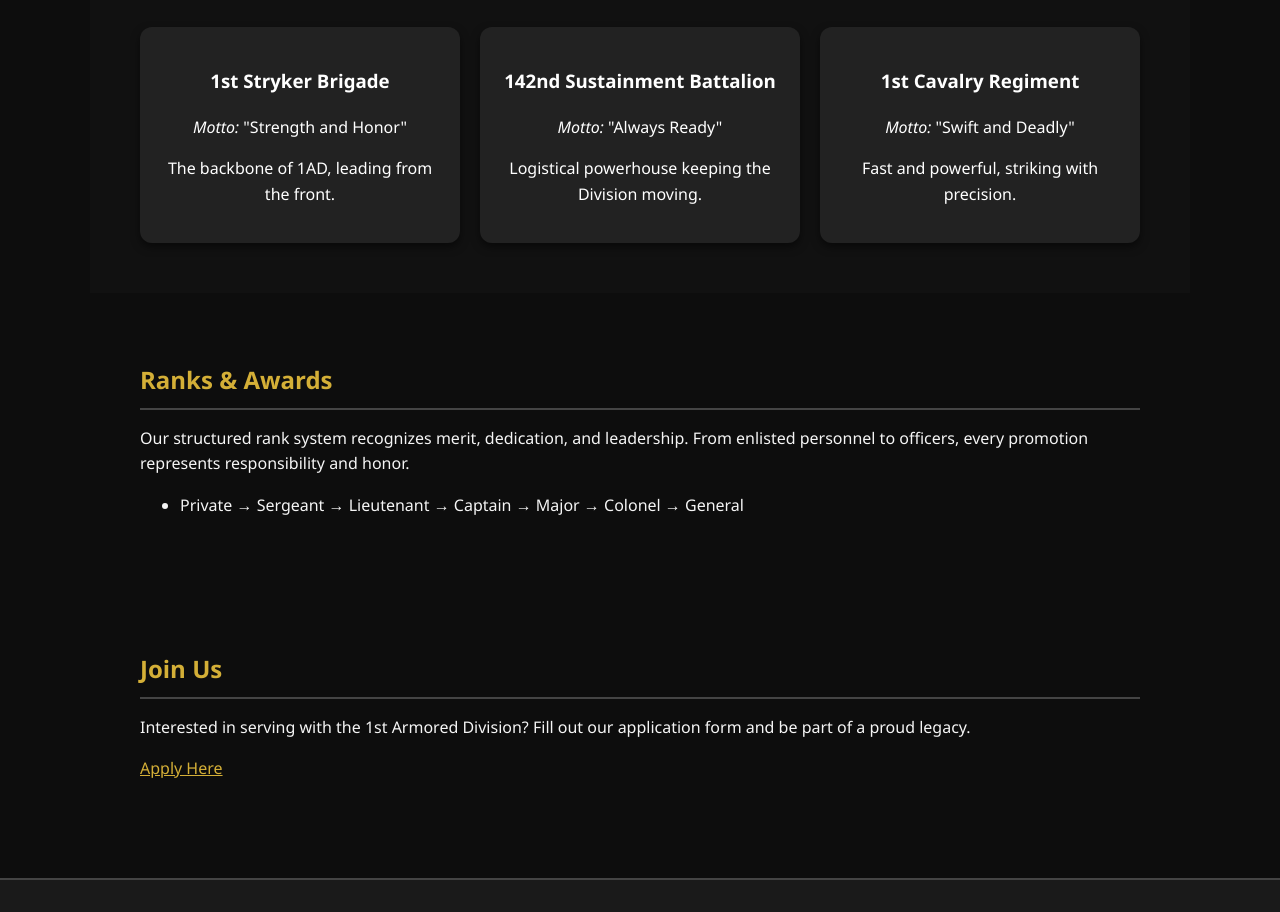
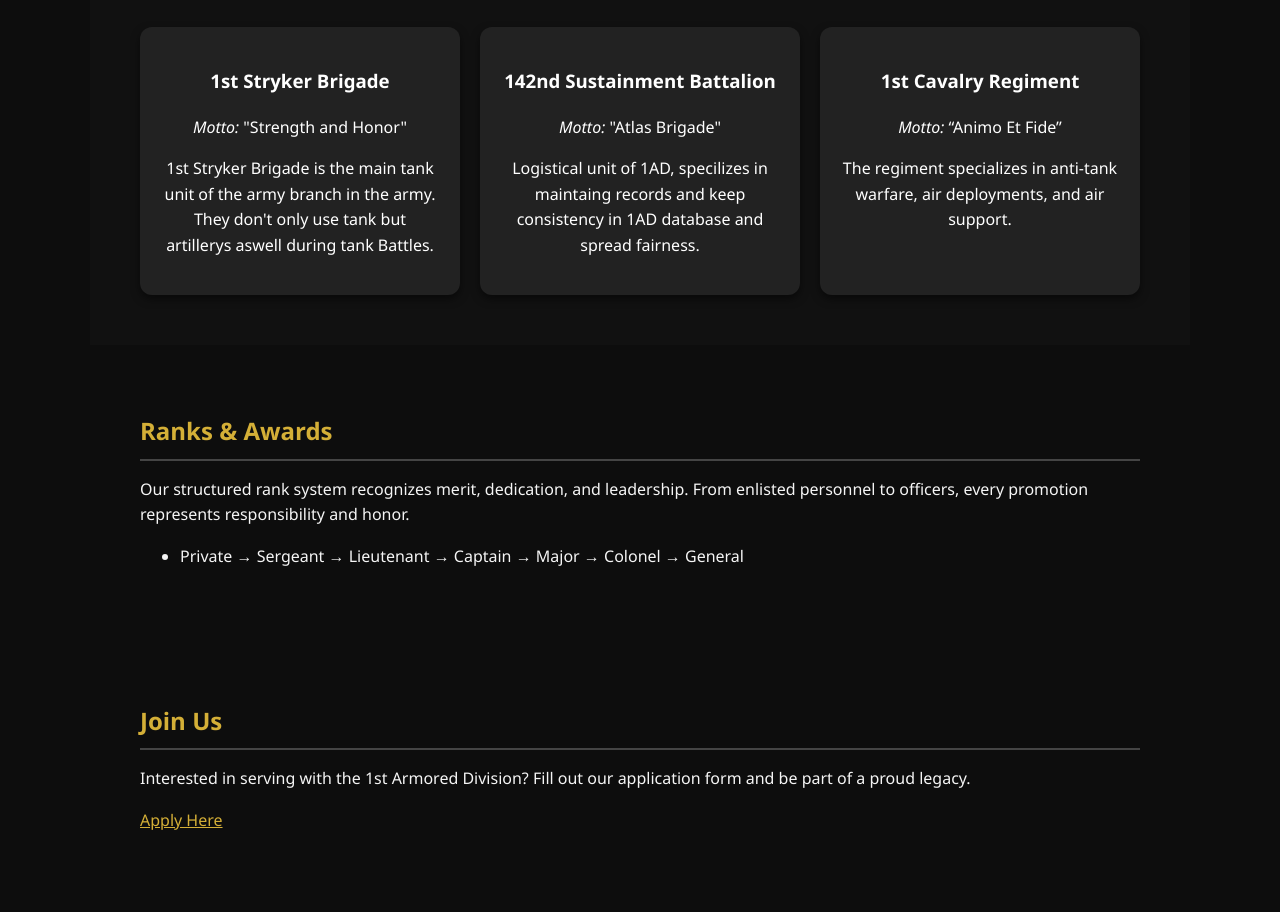
Before and after one commit to lordlucifergod99-glitch/1AD-Website, a plain HTML site: page index.html in a window 1280 px wide. Shown: the part 1091-2003 px from the top of the page. Drawn offline with Linux system fonts and the light colour scheme.

Commit message:
Update index.html

```diff
--- a/index.html
+++ b/index.html
@@ -149,21 +149,21 @@
     <div style="background: #222; border-radius: 12px; padding: 20px; width: 280px; box-shadow: 0 4px 8px rgba(0,0,0,0.5);">
       <h3>1st Stryker Brigade</h3>
       <p><em>Motto:</em> "Strength and Honor"</p>
-      <p>The backbone of 1AD, leading from the front.</p>
+      <p>1st Stryker Brigade is the main tank unit of the army branch in the army. They don't only use tank but artillerys aswell during tank Battles.</p>
     </div>
 
     <!-- 142nd Sustainment Battalion -->
     <div style="background: #222; border-radius: 12px; padding: 20px; width: 280px; box-shadow: 0 4px 8px rgba(0,0,0,0.5);">
       <h3>142nd Sustainment Battalion</h3>
-      <p><em>Motto:</em> "Always Ready"</p>
-      <p>Logistical powerhouse keeping the Division moving.</p>
+      <p><em>Motto:</em> "Atlas Brigade"</p>
+      <p>Logistical unit of 1AD, specilizes in maintaing records and keep consistency in 1AD database and spread fairness.</p>
     </div>
 
     <!-- 1st Cavalry Regiment -->
     <div style="background: #222; border-radius: 12px; padding: 20px; width: 280px; box-shadow: 0 4px 8px rgba(0,0,0,0.5);">
       <h3>1st Cavalry Regiment</h3>
-      <p><em>Motto:</em> "Swift and Deadly"</p>
-      <p>Fast and powerful, striking with precision.</p>
+      <p><em>Motto:</em> “Animo Et Fide”</p>
+      <p>The regiment specializes in anti-tank warfare, air deployments, and air support.</p>
     </div>
 
   </div>
```
